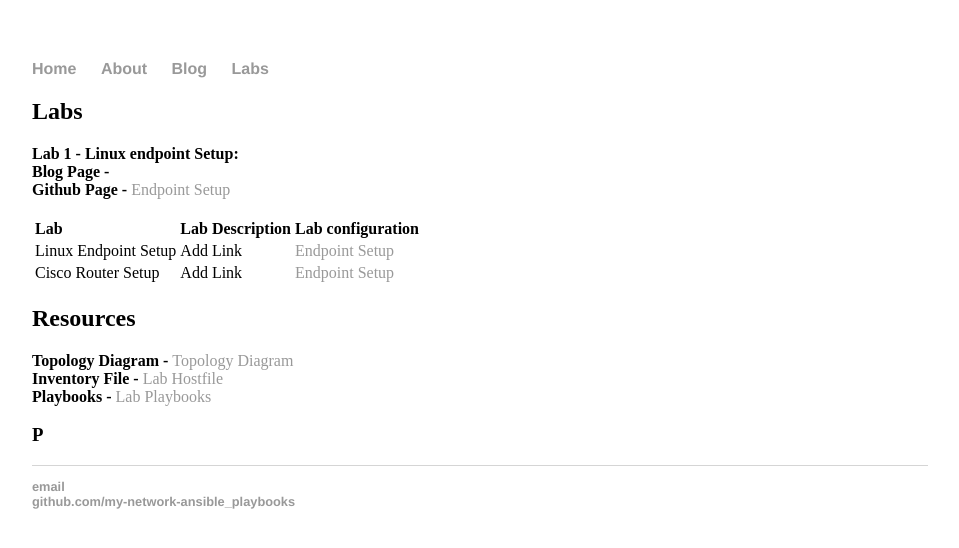
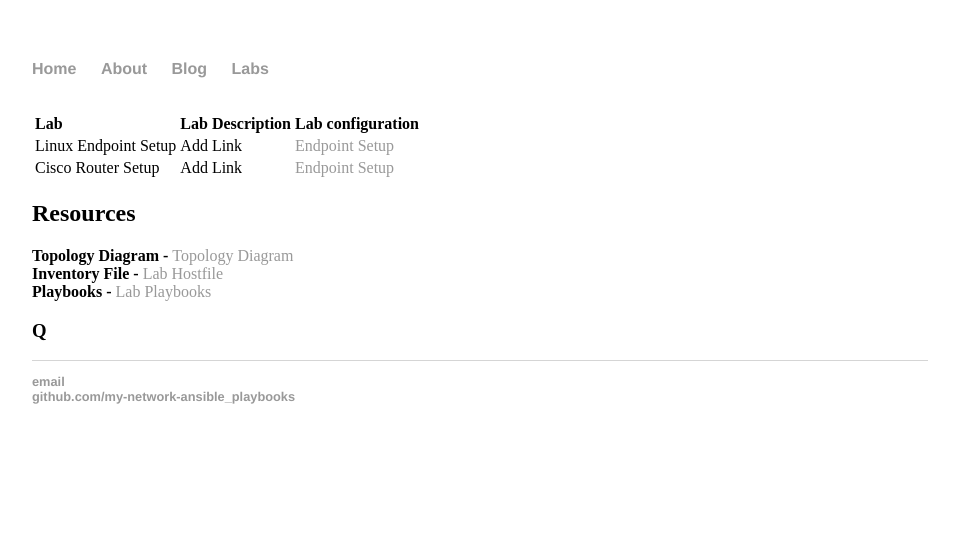
Before and after one commit to craigeowen/craigeowen.github.io, a Jekyll site: the page built from ansible/index.html, in a window 1280 px wide. Shown: the top 548 px of the page, without its empty margins (160-1119 px from the left). Built offline with Jekyll 4.4.1, drawn with Linux system fonts in a browser that asks for light colours.

Commit message:
Update index.html

```diff
--- a/ansible/index.html
+++ b/ansible/index.html
@@ -4,19 +4,20 @@ title: Ansible Resources
 ---
 <!-- example commnet -->
 
-<h2>Labs</h2>
-<b>Lab 1 - Linux endpoint Setup:</b><br>
-<b>Blog Page - </b><!-- Add link here --><br>
-<b>Github Page - </b><a href="https://github.com/craigeowen/my-network-ansible_playbooks/blob/master/4.%20Linux_endpoint_setup.txt">Endpoint Setup</a><br>
-
+<!-- I am putting old code in comments for now Line 7 to 12 -->
+<!-- <h2>Labs</h2> -->
+<!--<b>Lab 1 - Linux endpoint Setup:</b><br> -->
+<!-- <b>Blog Page - </b> --><!-- Add link here --><!--<br> -->
+<!--<b>Github Page - </b><a href="https://github.com/craigeowen/my-network-ansible_playbooks/blob/master/4.%20Linux_endpoint_setup.txt">Endpoint Setup</a><br>
+-->
 <br> <!-- Added line break -->
 
 <!-- Try a table format -->
 <table>
   <tr>
     <th align="left">Lab</th> <!-- left justify -->
-    <th>Lab Description</th>
-    <th>Lab configuration</th>
+    <th align="left">Lab Description</th>
+    <th align="left">Lab configuration</th>
   </tr>
   <tr>
     <td>Linux Endpoint Setup</td>
@@ -41,4 +42,4 @@ title: Ansible Resources
 <b> Playbooks - </b>
 <a href="https://github.com/craigeowen/my-network-ansible_playbooks/tree/master/ansible_files/">Lab Playbooks</a><br>
 
-<h3> P </h3>
+<h3> Q </h3>
```
